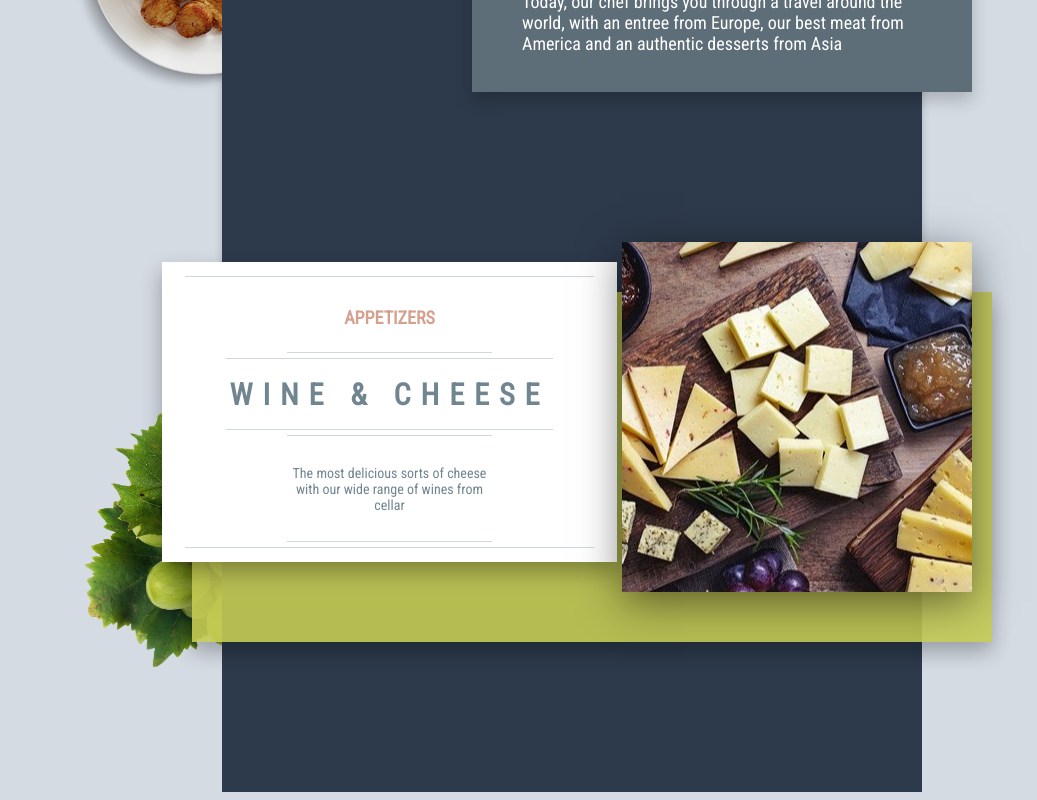
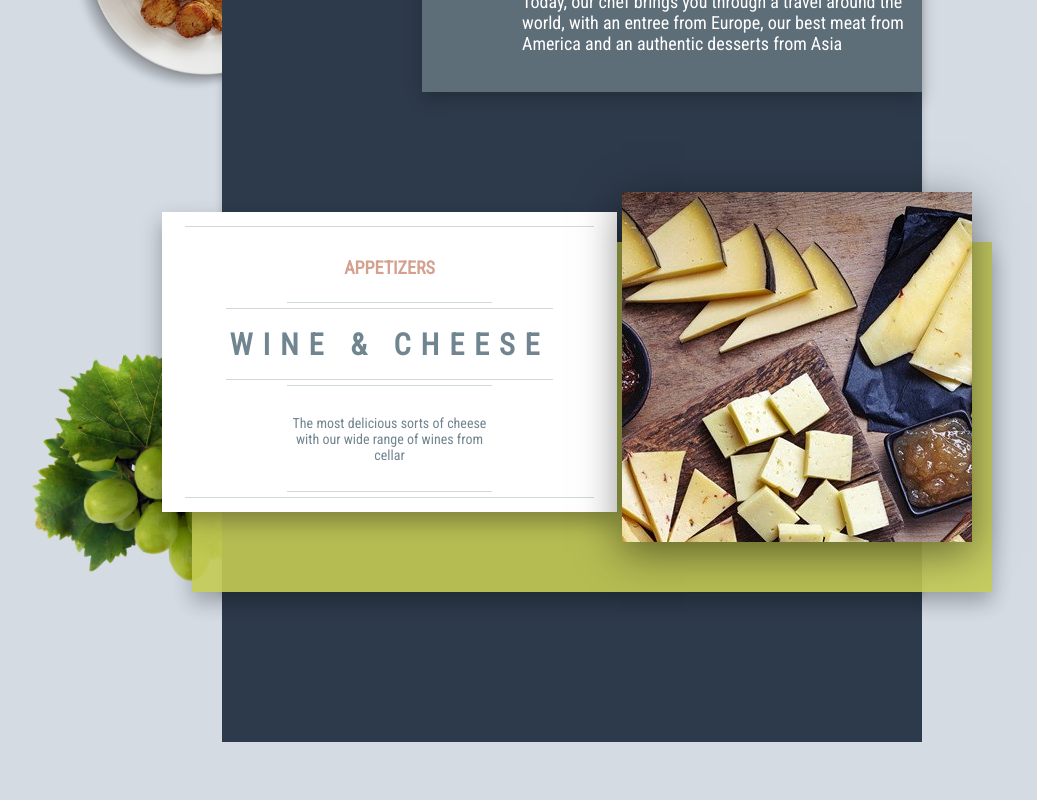
Before and after one commit to NadiKuts/react-scrolling-effect, a React (Create React App) app: page / in a window 1280 px wide. Shown: the part 386-1186 px from the top of the page, without its empty margins (68-1105 px from the left). Built offline with nearby package versions, Linux system fonts and the light colour scheme.

Commit message:
Animate entree card

```diff
--- a/src/components/Board.js
+++ b/src/components/Board.js
@@ -26,10 +26,10 @@ class Board extends Component {
                 width: `${width}`,
                 WebkitTransitionDuration: '0.5s',
                 transitionDuration: '0.5s',
-                WebkitTransitionTimingFunction: 'linear',
-                transitionTimingFunction: 'linear',
-                // WebkitTransitionDelay: '1s',
-                // transitionDelay: '1s',
+                WebkitTransitionTimingFunction: 'ease',
+                transitionTimingFunction: 'ease',
+                WebkitTransitionDelay: '1s',
+                transitionDelay: '1s',
               }}>
            <Header></Header>
            <Entree></Entree>
--- a/src/components/entree/ContainerEntree.js
+++ b/src/components/entree/ContainerEntree.js
@@ -9,8 +9,8 @@ class ContainerEntree extends Component {
     return (
       <div className="ContainerEntree">
         <BackgroundCard></BackgroundCard>
-        <EntreeCard></EntreeCard>
-        <PhotoEntree></PhotoEntree>
+        <EntreeCard scrolled={this.props.scrolled}></EntreeCard>
+        <PhotoEntree scrolled={this.props.scrolled}></PhotoEntree>
       </div>
     );
   }
--- a/src/components/entree/Entree.css
+++ b/src/components/entree/Entree.css
@@ -4,7 +4,7 @@
   width: 700px;
   position: relative;
   z-index: 2;
-  margin-top: 200px;
+  margin-top: 150px;
 }
 .ContainerEntree {
   background-color: #2D3A4B;
@@ -14,18 +14,18 @@
   z-index: 2;
 }
 .SideEntree {
-  height: 300px;
+  height: 250px;
   flex: 1;
   text-align: center;
   position: absolute;
   top: 100px;
-  left: -150px;
+  left: -200px;
   z-index: 1;
 }
 .SideEntree img {
-  min-height: 300px;
+  min-height: 250px;
   max-width: 100%;
-  max-height: 300px;
+  max-height: 250px;
   vertical-align: middle;
   align-self: center;
 }
@@ -45,7 +45,7 @@
   width: 65%;
   position: absolute;
   top: -30px;
-  left: -60px;
+  left: 60px;
   z-index: 3;
   box-shadow: 0 10px 20px 0 rgba(0,0,0,0.3);
   display: flex;
@@ -97,8 +97,9 @@
   border-top: 1px solid #CFD8DC;
 }
 .PhotoEntree {
-  background: url('../images/wine.jpg') 50% 50% no-repeat;
+  background: url('../images/wine.jpg') 50% 0% no-repeat;
   width: 50%;
+  padding-top: 50%;
   flex: 1;
   text-align: center;
   position: absolute;
@@ -107,8 +108,3 @@
   z-index: 4;
   box-shadow: 0px 10px 40px 0px rgba(0,0,0,0.5);;
 }
-.PhotoEntree:before{
-	content: "";
-	display: block;
-	padding-top: 100%; 	/* initial ratio of 1:1*/
-}
--- a/src/components/entree/Entree.js
+++ b/src/components/entree/Entree.js
@@ -11,42 +11,26 @@ class Entree extends Component {
 		this.state = {
 			isScrolled: false
 		};
+    this.onScroll = this.onScroll.bind(this);
 	}
   onScroll = () => {
     if (this.state.isScrolled == false) {
       if (ReactDOM.findDOMNode(this.refs.entree).getBoundingClientRect().top > 0 &&
         ReactDOM.findDOMNode(this.refs.entree).getBoundingClientRect().top < window.innerHeight) {
           	this.setState({isScrolled: true});
-            console.log('in view!');
       }
+    } else {
     }
   }
   componentDidMount() {
-    window.addEventListener('scroll', this.onScroll.bind(this));
+    window.addEventListener('scroll', () => this.onScroll());
   }
   render() {
     return (
-      // <div className="Entree" ref="entree" >
-      //   <SideEntree></SideEntree>
-      //   <ContainerEntree></ContainerEntree>
-      // </div>
-      <Motion ref="entree" style={{
-          opacity: spring(this.state.isScrolled ? 1 : 0),
-         }}>
-         {({opacity}) =>
-         <div className="Entree"  style={{
-                opacity: `${opacity}`,
-                WebkitTransitionDuration: '1s',
-                transitionDuration: '1s',
-                WebkitTransitionDelay: '1s',
-                transitionDelay: '1s',
-              }}>
-           <SideEntree></SideEntree>
-           <ContainerEntree></ContainerEntree>
-         </div>
-       }
-      </Motion>
-
+      <div className="Entree" ref="entree">
+        <SideEntree scrolled={this.state.isScrolled}></SideEntree>
+        <ContainerEntree scrolled={this.state.isScrolled}></ContainerEntree>
+      </div>
     );
   }
 }
--- a/src/components/entree/EntreeCard.js
+++ b/src/components/entree/EntreeCard.js
@@ -1,4 +1,5 @@
 import React, { Component } from 'react';
+import {Motion, spring} from 'react-motion';
 import './Entree.css';
 import Category from './Category';
 import DishName from './DishName';
@@ -7,13 +8,27 @@ import DishDescription from './DishDescription';
 class EntreeCard extends Component {
   render() {
     return (
-      <div className="EntreeCard">
+      <Motion ref="entree" style={{
+        x: spring(this.props.scrolled ? -60 : 60),
+      }}>
+          {({x}) =>
+          <div className="EntreeCard" style={{
+            left: `${x}px`,
+            WebkitTransitionDuration: '0.5s',
+            transitionDuration: '0.5s',
+            WebkitTransitionTimingFunction: 'ease-out',
+            transitionTimingFunction: 'ease-out',
+            WebkitTransitionDelay: '0s',
+            transitionDelay: '0s',
+         }}>
            <div className="menuCard">
              <Category></Category>
              <DishName></DishName>
              <DishDescription></DishDescription>
            </div>
          </div>
+       }
+      </Motion>
     );
   }
 }
--- a/src/components/entree/PhotoEntree.js
+++ b/src/components/entree/PhotoEntree.js
@@ -1,12 +1,28 @@
 import React, { Component } from 'react';
+import {Motion, spring} from 'react-motion';
 import './Entree.css';
 import dishPic from '../images/wine.jpg';
 
 class PhotoEntree extends Component {
   render() {
     return (
-      <div className="PhotoEntree">
-      </div>
+      <Motion ref="entree" style={{
+        width: spring(this.props.scrolled ? 50 : 100),
+      }}>
+          {({width}) =>
+          <div className="PhotoEntree" style={{
+            width: `${width}%`,
+            WebkitTransitionDuration: '0.5s',
+            transitionDuration: '0.5s',
+            WebkitTransitionTimingFunction: 'ease-out',
+            transitionTimingFunction: 'ease-out',
+            WebkitTransitionDelay: '0s',
+            transitionDelay: '0s',
+         }}>
+         </div>
+       }
+      </Motion>
+
     );
   }
 }
--- a/src/components/entree/SideEntree.js
+++ b/src/components/entree/SideEntree.js
@@ -1,13 +1,30 @@
 import React, { Component } from 'react';
+import {Motion, spring} from 'react-motion';
 import './Entree.css';
 import dishPic from '../images/SideEntree.png';
 
 class SideEntree extends Component {
   render() {
     return (
-      <div className="SideEntree">
-        <img src={dishPic}/>
-      </div>
+      <Motion ref="entree" style={{
+        x: spring(this.props.scrolled ? -200 : 0),
+        y: spring(this.props.scrolled ? 100 : 150),
+      }}>
+      {({x, y}) =>
+         <div className="SideEntree" style={{
+           left: `${x}px`,
+           top: `${y}px`,
+           WebkitTransitionDuration: '0.5s',
+           transitionDuration: '0.5s',
+           WebkitTransitionTimingFunction: 'ease-out',
+           transitionTimingFunction: 'ease-out',
+           WebkitTransitionDelay: '0s',
+           transitionDelay: '0s',
+         }}>
+           <img src={dishPic}/>
+         </div>
+       }
+      </Motion>
     );
   }
 }
--- a/src/components/header/Main.js
+++ b/src/components/header/Main.js
@@ -23,20 +23,20 @@ class Main extends Component {
         <Note></Note>
         <Motion style={{
             opacity: spring(this.state.wasLoaded ? 1 : 0),
-            right: spring(this.state.wasLoaded ? -50 : 100),
+            right: spring(this.state.wasLoaded ? -50 : 0),
+            top: spring(this.state.wasLoaded ? 150 : 100),
            }}>
-           {({opacity, height, top, right}) =>
+           {({opacity, top, right}) =>
            <div className='NoteBackground' style={{
                   opacity: `${opacity}`,
-                  // height: `${height}`,
-                  // top: `${top}`,
                   right: `${right}`,
+                  top: `${top}`,
                   WebkitTransitionDuration: '0.5s',
                   transitionDuration: '0.5s',
-                  WebkitTransitionTimingFunction: 'ease',
-                  transitionTimingFunction: 'ease',
-                  WebkitTransitionDelay: '0.5s',
-                  transitionDelay: '0.5s',
+                  WebkitTransitionTimingFunction: 'ease-in-out',
+                  transitionTimingFunction: 'ease-in-out',
+                  WebkitTransitionDelay: '1s',
+                  transitionDelay: '1s',
                 }}></div>
          }
         </Motion>
--- a/src/components/header/Note.js
+++ b/src/components/header/Note.js
@@ -25,12 +25,12 @@ class Note extends Component {
                 opacity: `${opacity}`,
                 WebkitTransform: `translateY(${y}px)`,
                 transform: `translateY(${y}px)`,
-                WebkitTransitionDuration: '0.3s',
-                transitionDuration: '0.3s',
+                WebkitTransitionDuration: '0.5s',
+                transitionDuration: '0.5s',
                 WebkitTransitionTimingFunction: 'linear',
                 transitionTimingFunction: 'linear',
-                WebkitTransitionDelay: '0.2s',
-                transitionDelay: '0.2s',
+                WebkitTransitionDelay: '0.5s',
+                transitionDelay: '0.5s',
               }}>
            <div className='Date'>
              <p>AUGUST 5</p>
--- a/src/components/header/SideDish.js
+++ b/src/components/header/SideDish.js
@@ -22,14 +22,14 @@ class SideDish extends Component {
          }}>
          {({x}) =>
          <div className="SideDish" style={{
-                left: `${x}px`,
-                WebkitTransitionDuration: '0.5s',
-                transitionDuration: '0.5s',
-                WebkitTransitionTimingFunction: 'ease',
-                transitionTimingFunction: 'ease',
-                WebkitTransitionDelay: '0.5s',
-                transitionDelay: '0.5s',
-              }}>
+           left: `${x}px`,
+           WebkitTransitionDuration: '0.5s',
+           transitionDuration: '0.5s',
+           WebkitTransitionTimingFunction: 'ease-in-out',
+           transitionTimingFunction: 'ease-in-out',
+           WebkitTransitionDelay: '1s',
+           transitionDelay: '1s',
+         }}>
            <img src={dishPic}/>
          </div>
        }
--- a/src/components/header/Title.js
+++ b/src/components/header/Title.js
@@ -19,18 +19,18 @@ class Title extends Component {
       //   <h1>MENU</h1>
       // </div>
       <Motion style={{
-					opacity: spring(this.state.wasLoaded ? 1 : 0,{stiffness: 300, damping: 17}),
-					y: spring(this.state.wasLoaded ? 0 : 50, {stiffness: 100, damping: 17})
+					opacity: spring(this.state.wasLoaded ? 1 : 0),
+					y: spring(this.state.wasLoaded ? 0 : 50)
 				 }}>
          {({opacity, y}) =>
          <div className="Title" style={{
                 opacity: `${opacity}`,
                 WebkitTransform: `translateY(${y}px)`,
                 transform: `translateY(${y}px)`,
-                WebkitTransitionDuration: '0.3s',
-                transitionDuration: '0.3s',
-                WebkitTransitionTimingFunction: 'ease-in',
-                transitionTimingFunction: 'ease-in',
+                WebkitTransitionDuration: '0.5s',
+                transitionDuration: '0.5s',
+                WebkitTransitionTimingFunction: 'linear',
+                transitionTimingFunction: 'linear',
               }}>
            <h1>MENU</h1>
          </div>
```
Lines whose indentation alone changed are shown as unchanged.
